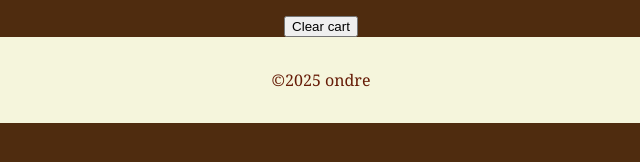
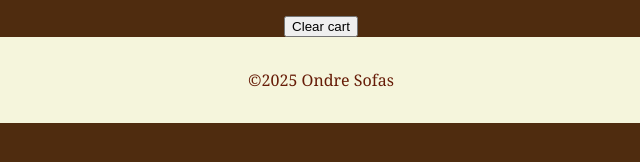
Before and after one commit to SAFFR0NM0NEY/ITCA-Student-Simple-Website-Onkarabile_Mataboge, a plain HTML site: page cart.html in a window 1280 px wide. Shown: the part 160-322 px from the top of the page, 319-959 px from the left. Drawn offline with Linux system fonts and the light colour scheme.

Commit message:
Update cart.html

```diff
--- a/cart.html
+++ b/cart.html
@@ -1,7 +1,7 @@
 <html lang="en">
     <head>
         <meta charset="UTF-8">
-        <title>aCrts</title>
+        <title>Carts</title>
         <link rel="Stylesheet" href="css\Styles.css">
     </head>
     <body>
@@ -14,7 +14,7 @@
         <main id="cart-items"></main>
         <button class="clear-cart">Clear cart</button>
         <footer>
-            <p>&copy;2025 ondre</p>
+            <p>&copy;2025 Ondre Sofas</p>
         </footer>
         <script>
             const  cart =JSON.parse(localStorage.getItem("cart")) || [];
```
